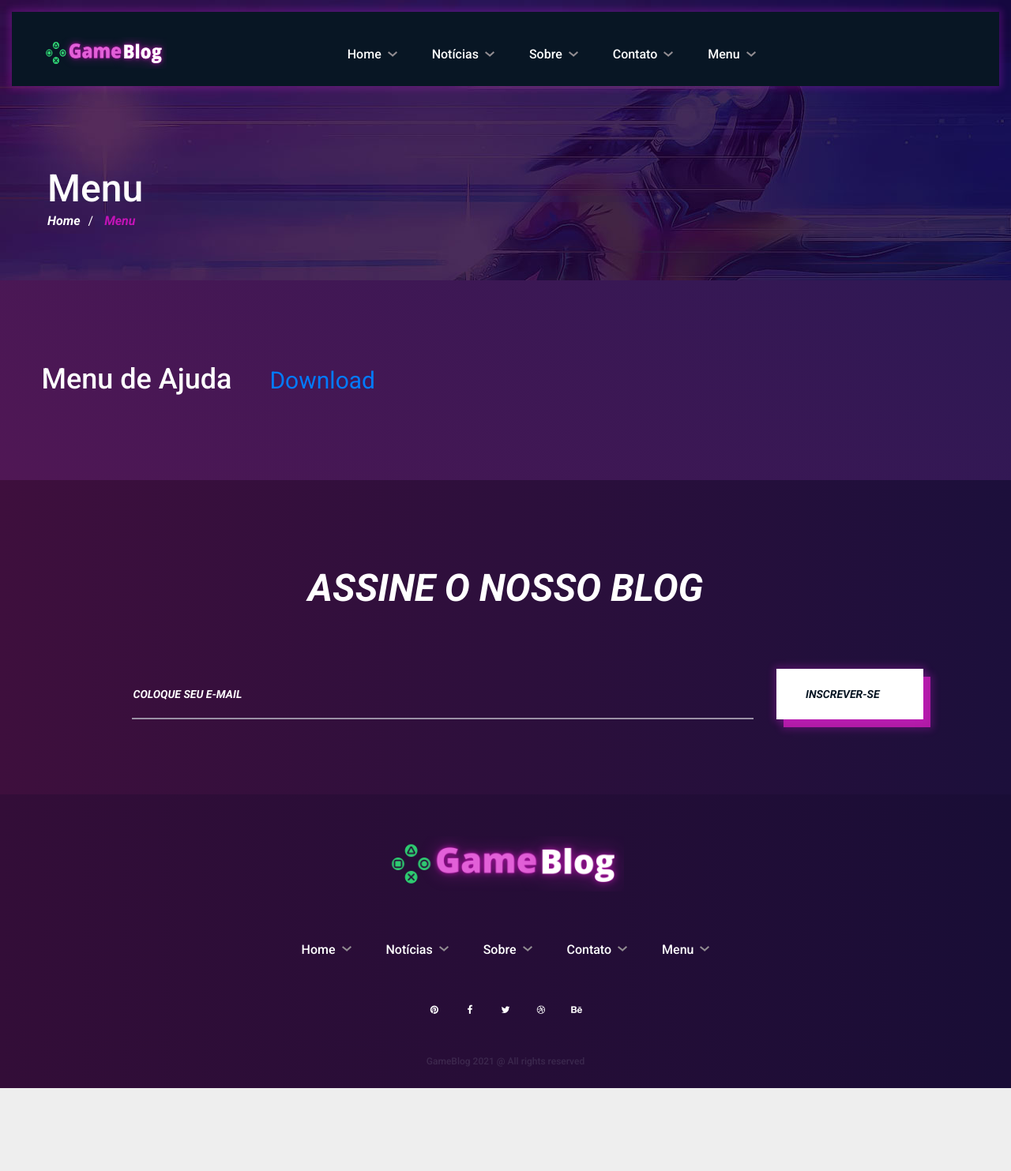
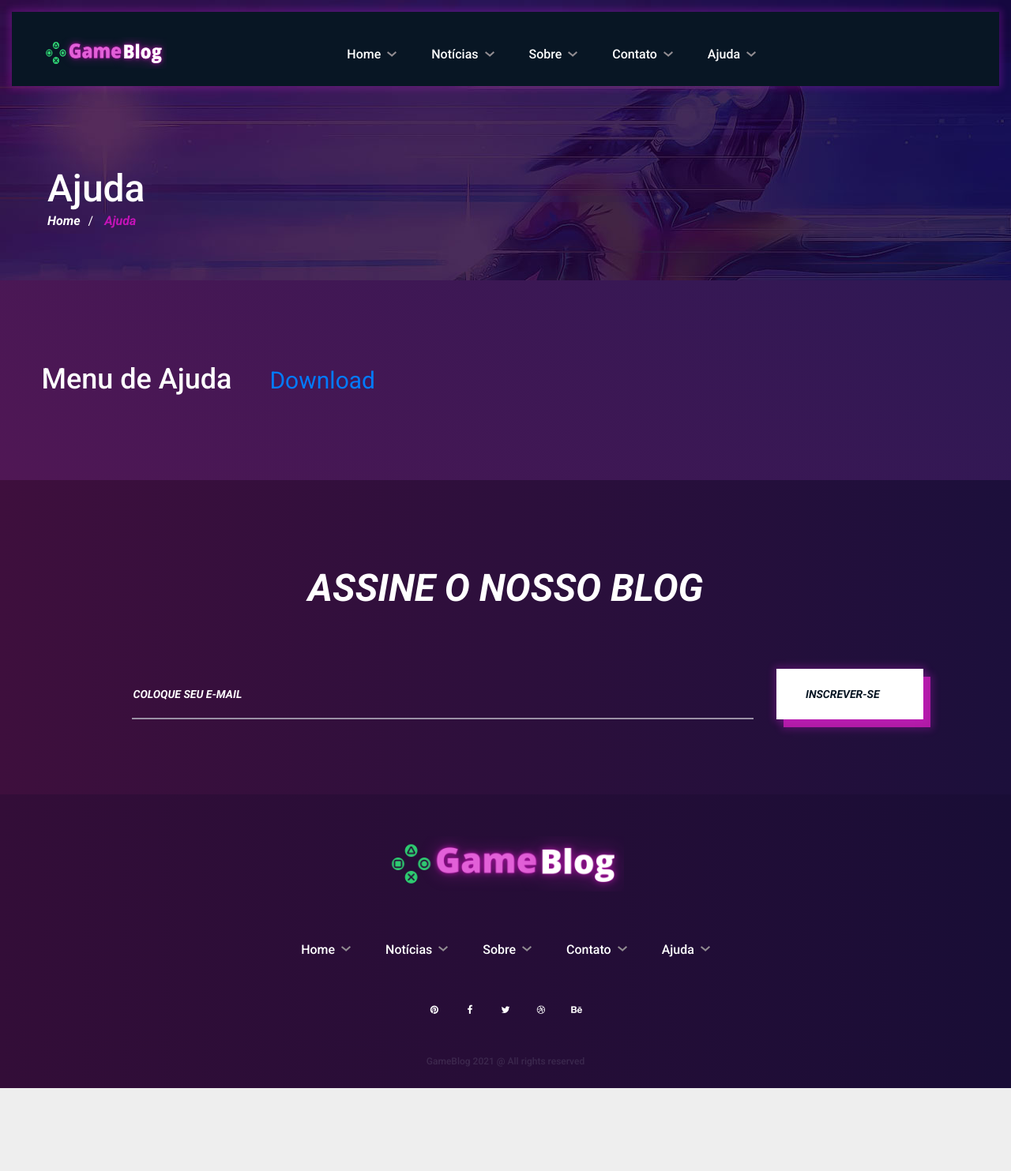
Before and after one commit to cdanielss/web_2, a Django app: page /menu in a window 1280 px wide. Shown: the top 1483 px of the page at 79% size. Run offline with Django 3.2, Linux system fonts and the light colour scheme; some libraries are stand-ins or nearby versions.

Commit message:
att pagina de ajuda

```diff
--- a/BlogGames/core/templates/core/base.html
+++ b/BlogGames/core/templates/core/base.html
@@ -58,7 +58,7 @@
 						<li><a href="blog">Notícias</a></li>
 						<li><a href="sobre">Sobre</a></li>
 						<li><a href="contato">Contato</a></li>
-						<li><a href="menu">Menu</a></li>
+						<li><a href="menu">Ajuda</a></li>
 					</ul>
 				</nav>
 			</div>
@@ -94,7 +94,7 @@
 				<li><a href="/blog">Notícias</a></li>
 				<li><a href="/sobre">Sobre</a></li>
 				<li><a href="/contato">Contato</a></li>
-				<li><a href="/menu">Menu</a></li>
+				<li><a href="/menu">Ajuda</a></li>
 			</ul>
 			<div class="footer-social d-flex justify-content-center">
 				<a href="#"><i class="fa fa-pinterest"></i></a>
--- a/BlogGames/core/templates/core/menu.html
+++ b/BlogGames/core/templates/core/menu.html
@@ -5,10 +5,10 @@
 	<!-- Page top section -->
 	<section class="page-top-section set-bg" data-setbg="../../static/img/page-top-bg/4.jpg">
 		<div class="page-info">
-			<h2>Menu</h2>
+			<h2>Ajuda</h2>
 			<div class="site-breadcrumb">
 				<a href="home">Home</a>/
-				<span>Menu</span>
+				<span>Ajuda</span>
 			</div>
 		</div>
 	</section>
```
